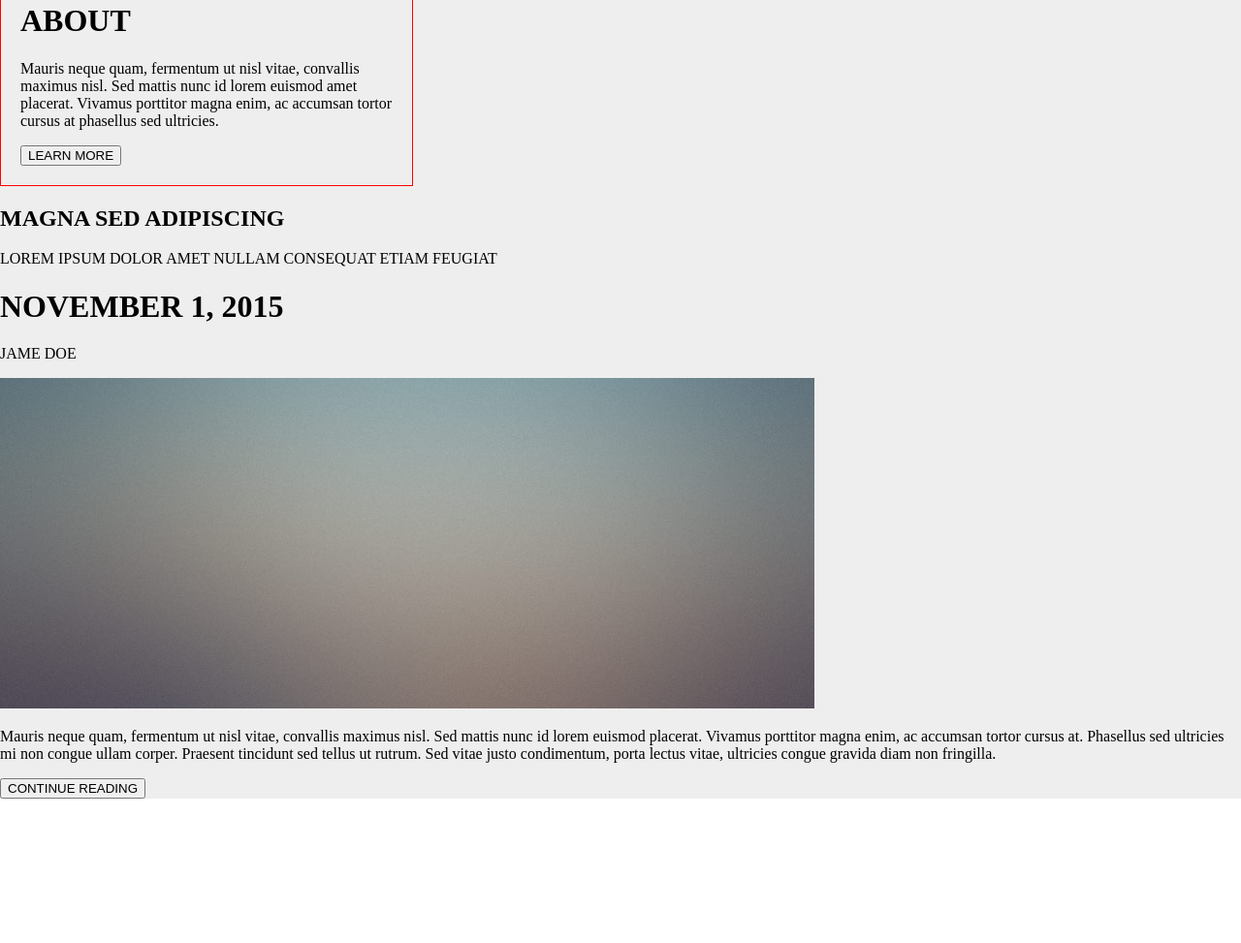
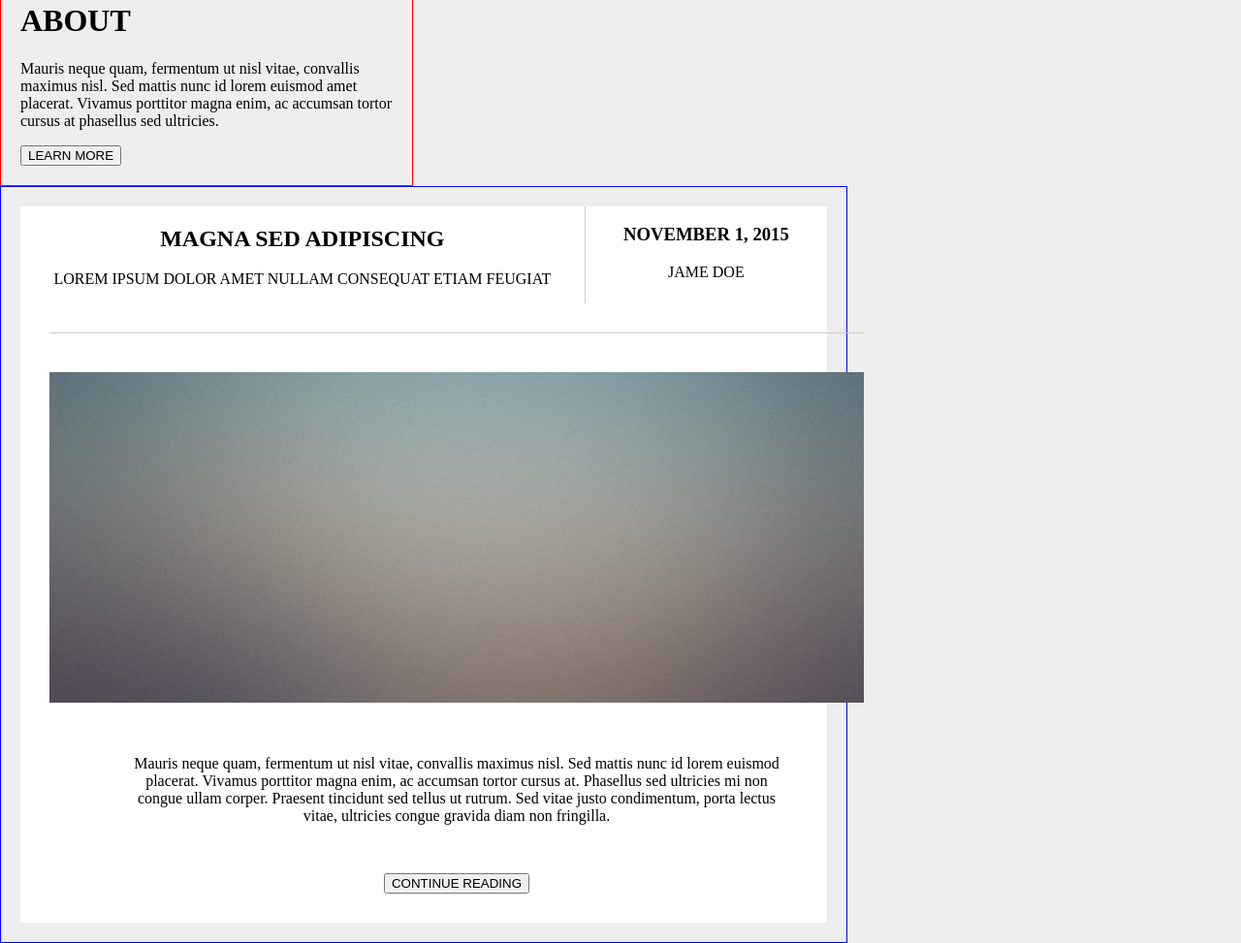
Before and after one commit to lluvia365/CNT_Web_TEST, a website: page index.html in a window 1280 px wide. Shown: the part 1099-2072 px from the top of the page at 97% size. Before the commit the page ends 1923 px from the top, so only its background shows below. Drawn offline with Linux system fonts and the light colour scheme.

Commit message:
rigth 섹션

```diff
--- a/index.html
+++ b/index.html
@@ -100,15 +100,20 @@
 
             <div id="sec5">
 
+                <div id="outbox">
                     <div id="text2">
                         <h2>MAGNA SED ADIPISCING</h2>
                         <p>LOREM IPSUM DOLOR AMET NULLAM CONSEQUAT ETIAM FEUGIAT</p>
                     </div>
 
+
+
                     <div id="text2-2">
-                    <h1>NOVEMBER 1, 2015</h1>
+                        <h3>NOVEMBER 1, 2015</h3>
                         <p>JAME DOE</p>
                     </div>
+                </div>
+
 
                 <div id="sec2inbox">
                     <img src="images/pic01.jpg" />
--- a/style.css
+++ b/style.css
@@ -2,7 +2,6 @@ body {
     background-color: #fff;
     box-sizing:border-box;
     margin:0; outline:0
-
 }
 
 
@@ -19,8 +18,6 @@ body {
     border-bottom:1px solid #ccc;
 
     position: fixed;
-
-
 }
 
 #logo {
@@ -61,13 +58,11 @@ body {
 }
 
 
-/*--------------- sec1 ---------------*/
+/*--------------- left ---------------*/
 
 #outBox {
     padding-top:60px;
     display: flex; flex-wrap: wrap;
-
-
     background:#eee;
 }
 
@@ -80,6 +75,7 @@ body {
 }
 
 
+/*--------------- sec1 ---------------*/
 #sec1title {
     text-align: center;
 }
@@ -95,6 +91,58 @@ body {
 }
 
 
+/*--------------- sec2 ---------------*/
 #2menu {
 
 }
+
+
+/*--------------- right ---------------*/
+#right {
+    width:65%;
+    padding:20px;
+
+    border:1px solid blue;
+}
+
+#sec5 {
+    background:#FFF;
+    display: flex; flex-wrap: wrap;
+
+}
+
+#outbox {
+    width:100%;
+    display: flex;
+}
+
+#text2 {
+    width:70%;
+    border-right:1px solid #ccc;
+    text-align: center;
+}
+
+#text2-2 {
+    width:30%;
+    text-align: center;
+}
+
+#sec2inbox {
+    border-top:1px solid #ccc;
+    text-align: center;
+    margin:30px;
+}
+
+#sec2inbox>img {
+    margin-top:40px;
+
+}
+
+#sec2inbox>p {
+    margin: 50px auto;
+    width:80%;
+}
+
+#5button {
+
+}
```
Lines whose indentation alone changed are shown as unchanged.
